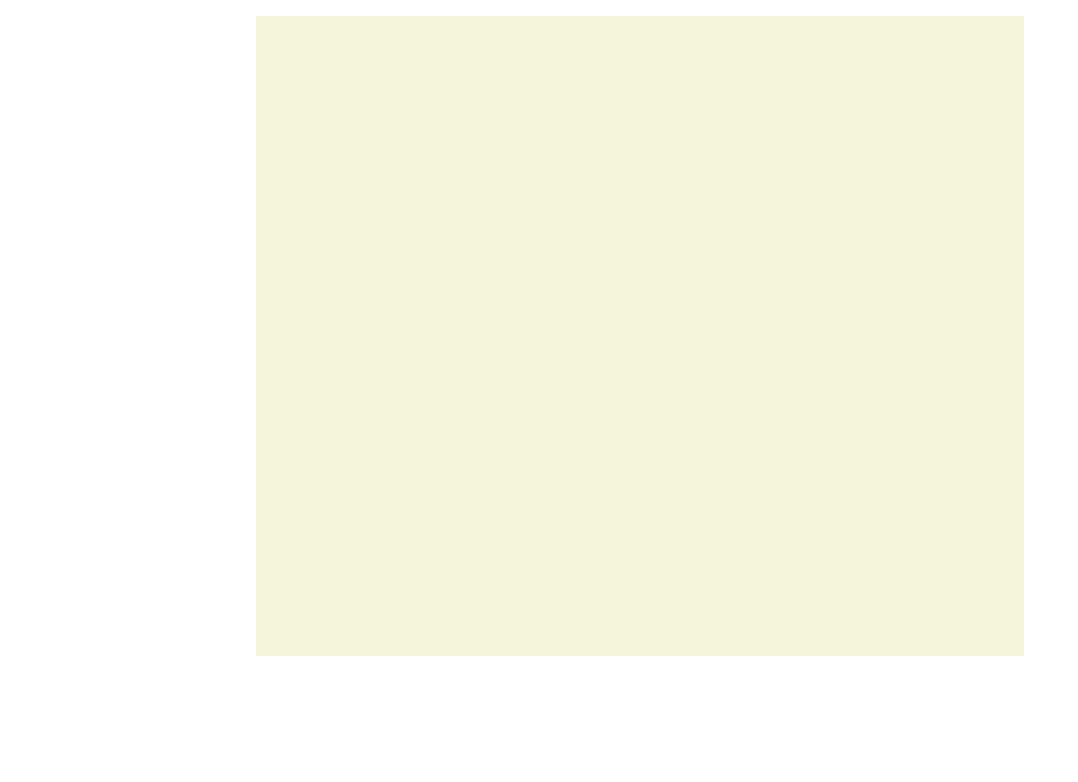
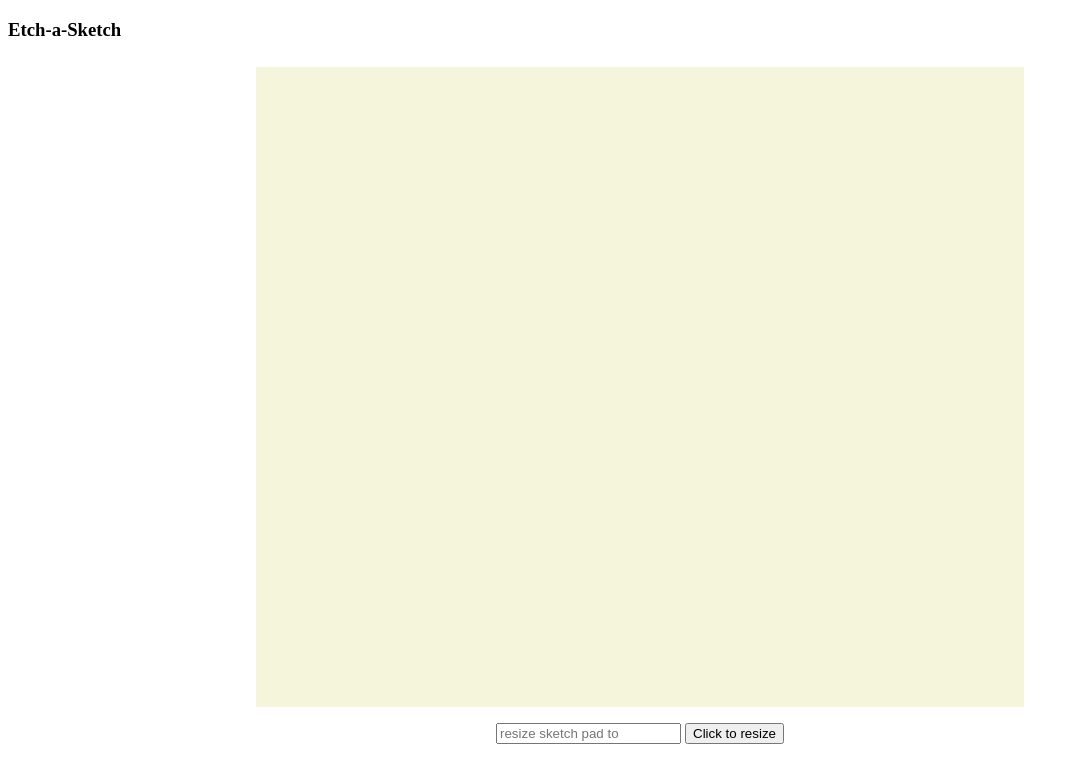
Before and after one commit to Kaiowesen/odin-project-foundations-etch-a-sketch, a plain HTML site: page index.html in a window 1280 px wide. Shown: the whole page, without its empty margins (0-1078 px from the left). Drawn offline with Linux system fonts and the light colour scheme.

Commit message:
javascript working. Need to fix styling

```diff
--- a/index.html
+++ b/index.html
@@ -1,22 +1,28 @@
 <!DOCTYPE html>
 <hmtl lang="en">
+
     <head>
         <meta charset="utf-8">
         <title>Etch-a-Sketch</title>
         <link rel="stylesheet" href="style.css">
     </head>
+
     <body>
-    <div id="maincontent">
-        <div class="title"></div>
+        <div class="maincontent">
+            <div class="title">
+                <h3>Etch-a-Sketch</h3>
+            </div>
             <div class="content">
                 <div class="pad">
                 </div>
                 <div class="buttons">
+                    <input id="box-size" placeholder="resize sketch pad to" type="number" />
+                    <button onclick="resetGridSize()">Click to resize</button>
                 </div>
             </div>
 
         </div>
 
-    <script src= "javascript.js"></script>
+        <script src="javascript.js"></script>
     </body>
 </hmtl>
--- a/javascript.js
+++ b/javascript.js
@@ -1,10 +1,30 @@
 let board = document.querySelector('.pad')
-board.style.gridTemplateColumns = 'repeat(16, 1fr)'
-board.style.gridTemplateRows = 'repeat(16, 1fr)'
+let gridSize = 16;
 
-for (var i=0; i < 256; i++) {
-let div = document.createElement('div');
-div.className = "grid-element"
-div.style.backgroundColor = 'beige  '
-board.appendChild(div)
+function resetGridSize() {
+    document.querySelectorAll(".grid-element").forEach(x => x.remove());
+
+    let newGridSizeValue = document.getElementById("box-size").value
+
+    setGridSize(newGridSizeValue);
 }
+
+
+function setGridSize(newGridSize = 16) {
+
+    board.style.gridTemplateColumns = `repeat(${newGridSize}, 1fr)`
+    board.style.gridTemplateRows = `repeat(${newGridSize}, 1fr)`
+
+    for (var i = 0; i < 256; i++) {
+        let div = document.createElement('div');
+        div.className = "grid-element";
+        div.style.backgroundColor = 'beige';
+
+        div.addEventListener("mouseover", (event) => {
+            event.target.style.backgroundColor = "black"
+        });
+
+        board.appendChild(div)
+    }
+}
+setGridSize();
--- a/style.css
+++ b/style.css
@@ -6,11 +6,11 @@
     margin-bottom: 2vh;
 }
 
-#main-content {
+.main-content {
     display: flex;
     justify-content: center;
     align-items: center;
-    height: auto;
+    height: 100%;
 
 }
 
```
Lines whose indentation alone changed are shown as unchanged.
